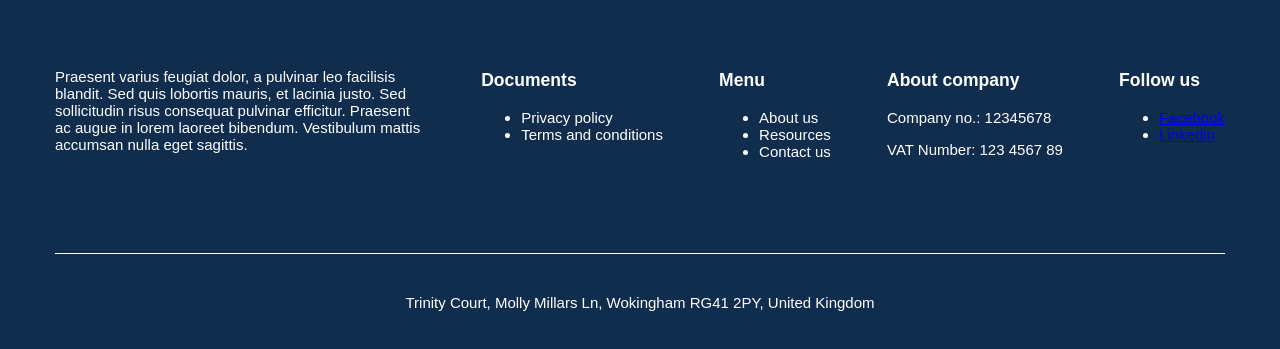
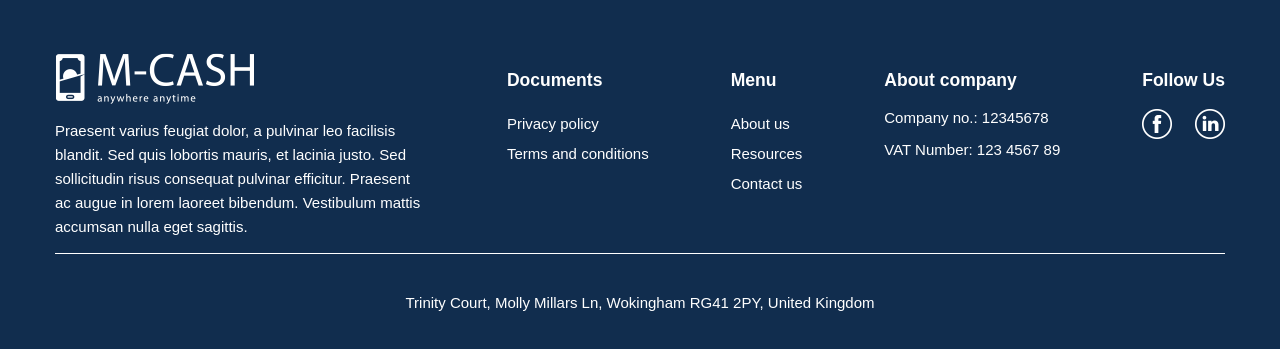
Before and after one commit to nadyawyn/mcash, a website: page app/index.html in a window 1280 px wide. Shown: the part 5716-6065 px from the top of the page. Drawn offline with Linux system fonts and the light colour scheme.

Commit message:
Finalize Desktop version

```diff
--- a/app/index.html
+++ b/app/index.html
@@ -445,10 +445,12 @@
 				</h3>
 				<ul>
 					<li>
-						Privacy policy
+						<a href="#">Privacy policy</a>
+
 					</li>
 					<li>
-						Terms and conditions
+						<a href="#">Terms and conditions</a>
+
 					</li>
 				</ul>
 			</div>
@@ -458,13 +460,17 @@
 				</h3>
 				<ul>
 					<li>
-						About us
+						<a href="#">
+							About us
+						</a>
 					</li>
 					<li>
-						Resources
+						<a href="#">Resources</a>
+
 					</li>
 					<li>
-						Contact us
+						<a href="#">Contact us</a>
+
 					</li>
 				</ul>
 			</div>
@@ -480,17 +486,17 @@
 			</div>
 			<div class="page-footer__social page-footer__item">
 				<h3 class="page-footer__h3">
-					Follow us
+					Follow Us
 				</h3>
 				<ul>
 					<li>
-						<a href="#">
-							Facebook
+						<a href="#" class="page-footer__social-icon icon-facebook">
+							<span class="visually-hidden">Facebook</span>
 						</a>
 					</li>
 					<li>
-						<a href="#">
-							Linkedin
+						<a href="#" class="page-footer__social-icon icon-linkedin">
+							<span class="visually-hidden">Linkedin</span>
 						</a>
 
 					</li>
--- a/app/sass/blocks/_page-footer.scss
+++ b/app/sass/blocks/_page-footer.scss
@@ -5,6 +5,15 @@
 	margin-top: -15px;
 
 	padding-bottom: 50px;
+
+	a {
+		color: #ffffff;
+		text-decoration: none;
+	}
+	a:hover,
+	a:focus {
+		text-decoration: underline;
+	}
 
 	&__wrapper {
 		display: flex;
@@ -20,30 +29,77 @@
 
 	}
 	&__item {
-		flex-shrink: 1;
+		//flex-shrink: 1;
 	}
 
 	&__company-info {
 		width: 370px;
 		height: 200px;
+
+		line-height: 1.6em;
 	}
 
 	&__logo {
+		width: 199px;
+		height: 51px;
+		display: block;
+
+		background-image: url(../img/logo-white.png);
+		background-repeat: no-repeat;
 	}
 
 	&__documents {
-	}
+		ul {
+			@include reset-list;
 
-	&__h3 {
+			line-height: 2em;
+			li {
+				display: block;
+			}
+		}
 	}
 
 	&__menu {
+		ul {
+			@include reset-list;
+			line-height: 2em;
+		}
 	}
 
 	&__about {
+		ul {
+			@include reset-list;
+			line-height: 2em;
+		}
 	}
 
 	&__social {
+		ul {
+			@include reset-list;
+			line-height: 2em;
+
+			display: flex;
+			flex-flow: row wrap;
+
+			justify-content: space-between;
+		}
+	}
+	&__social-icon {
+		background-repeat: no-repeat;
+		background-position: center;
+
+
+			display: block;
+			width: 30px;
+			height: 30px;
+
+	}
+
+	.icon-facebook {
+		background-image: url(../img/icon-facebook.png);
+	}
+	.icon-linkedin {
+		background-image: url(../img/icon-linkedin.png);
 	}
 
 	&__legal-address {
```
Also changed, not shown: app/css/style.css, app/css/style.min.css, app/img/icon-facebook.png (added), app/img/icon-linkedin.png (added).
